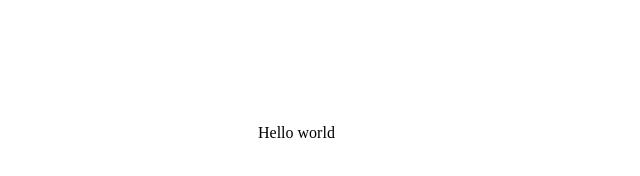
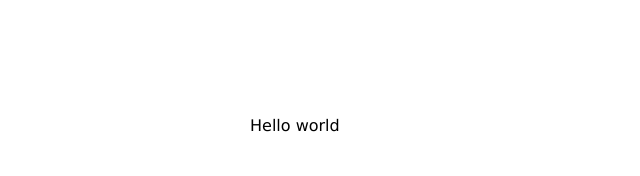
Before and after one commit to JeremiasArian/cv, a plain HTML site: page index.html in a window 1280 px wide. Shown: the whole page, without its empty margins (0-640 px from the left). Drawn offline with Linux system fonts and the light colour scheme.

Commit message:
Add font and delete padding, margin

```diff
--- a/style.css
+++ b/style.css
@@ -1,3 +1,12 @@
+html,
+body {
+  font-family: verdana, arial;
+  margin: 0;
+  padding: 0;
+  width: 100%;
+  height: 100%;
+}
+
 .main {
   padding-left: 250px;
   padding-right: 250px;
```
